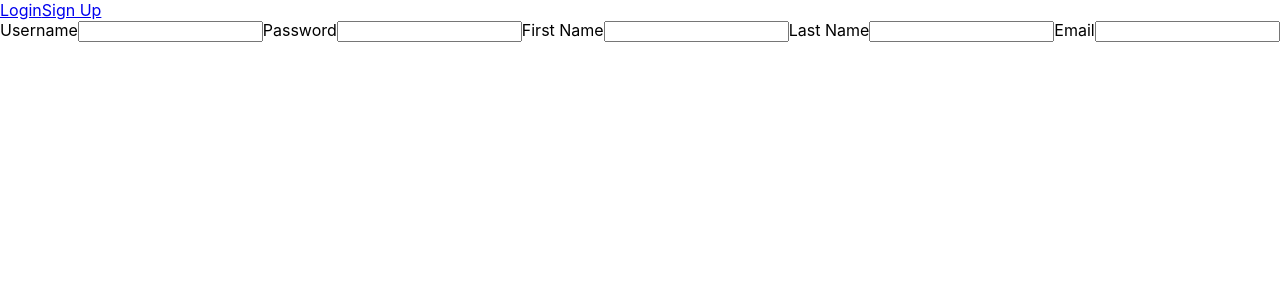
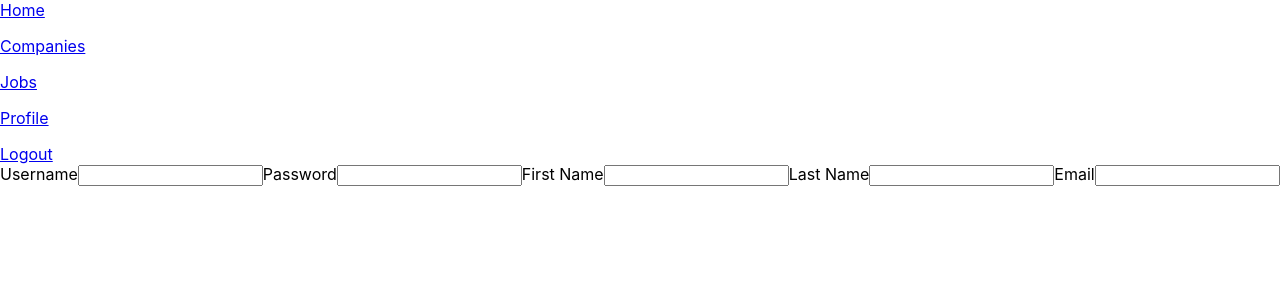
Before and after one commit to Jkaologist/React-Express-Jobly, a React (Create React App) app in the folder react-jobly-frontend/: page /signup in a window 1280 px wide. Shown: the top 300 px of the page. Built offline with nearby package versions, Linux system fonts and the light colour scheme; no server answers.

Commit message:
added routes and logout

```diff
--- a/react-jobly-frontend/src/App.js
+++ b/react-jobly-frontend/src/App.js
@@ -17,11 +17,30 @@ function App() {
     }
   }
 
+  function isLoggedIn() {
+    if (user.loggedIn) return true
+
+    return false
+  }
+
+  function logOut() {
+    setUser(user => ({loggedIn:false}));
+  }
+
+  async function signup(formData) {
+    let res = await JoblyApi.signup(formData);
+    if (!res.error) {
+      setUser(user => ({...user, loggedIn: true, token: res}));
+    } else {
+    console.alert("You failed to login.")
+    }
+  }
+
 
   return (
     <BrowserRouter>
-      <NavBar />
-      <Routes login={login}/>
+      <NavBar logOut={logOut} isLoggedIn={isLoggedIn}/>
+      <Routes login={login} signup={signup} isLoggedIn={isLoggedIn} />
     </BrowserRouter>
   );
 }
--- /dev/null
+++ b/react-jobly-frontend/src/Companies.js
@@ -0,0 +1,17 @@
+import {useHistory} from "react-router-dom";
+
+function Companies({isLoggedIn}) {
+  const History = useHistory();
+
+  if (!isLoggedIn) {
+    History.push("/");
+  }
+
+  return (
+    <div>
+      <h2>Companies</h2>
+    </div>
+  )
+}
+
+export default Companies;
--- a/react-jobly-frontend/src/LogInForm.js
+++ b/react-jobly-frontend/src/LogInForm.js
@@ -1,5 +1,8 @@
 import {useState, useEffect} from "react";
-function LogInForm({login}) {
+import {useHistory} from "react-router-dom";
+function LogInForm({login, isLoggedIn}) {
+
+  const History = useHistory();
   const [formData, setFormData] = useState({
     username: "",
     password: ""
@@ -7,6 +10,10 @@ function LogInForm({login}) {
   function handleSubmit(e) {
     e.preventDefault()
     login(formData)
+    console.log("is logged in?", isLoggedIn());
+    if (isLoggedIn()) {
+      History.push("/companies");
+    }
   }
   function handleChange(e) {
     const {name, value} = e.target;
--- a/react-jobly-frontend/src/NavBar.js
+++ b/react-jobly-frontend/src/NavBar.js
@@ -1,15 +1,39 @@
 import {NavLink} from "react-router-dom";
 
-function NavBar() {
+function NavBar({isLoggedIn, logOut}) {
 
   return (
+    <div>
+      { isLoggedIn ? <div>
+        <NavLink to="/">
+          Home
+        </NavLink>
+        <p></p>
+        <NavLink to="/companies">
+          Companies
+        </NavLink>
+        <p></p>
+        <NavLink to="/jobs">
+          Jobs
+        </NavLink>
+        <p></p>
+        <NavLink to="/profile">
+          Profile
+        </NavLink>
+        <p></p>
+        <NavLink to="/logout">
+          Logout
+        </NavLink>
+      </div> :
       <div>
         <NavLink to="/login">
           Login
         </NavLink>
+        <p></p>
         <NavLink to="/signup">
           Sign Up
         </NavLink>
+      </div> }
     </div>
   )
 }
--- a/react-jobly-frontend/src/Routes.js
+++ b/react-jobly-frontend/src/Routes.js
@@ -1,9 +1,10 @@
 import {Switch, Route} from "react-router-dom";
+import Companies from "./Companies";
 import Homepage from "./Homepage";
 import LogInForm from "./LogInForm";
 import SignupForm from "./SignupForm";
 
-function Routes({login}) {
+function Routes({login, isLoggedIn, signup}) {
 
   return (
     <div>
@@ -12,10 +13,13 @@ function Routes({login}) {
         <Homepage />
         </Route>
         <Route exact path="/login">
-          <LogInForm login={login}/>
+          <LogInForm login={login} isLoggedIn={isLoggedIn}/>
         </Route>
         <Route exact path="/signup">
-          <SignupForm />
+          <SignupForm signup={signup}/>
+        </Route>
+        <Route exact path="/companies">
+          <Companies isLoggedIn={isLoggedIn}/>
         </Route>
       </Switch>
     </div>
--- a/react-jobly-frontend/src/SignupForm.js
+++ b/react-jobly-frontend/src/SignupForm.js
@@ -1,7 +1,24 @@
 import {useState} from "react";
 
-function SignupForm() {
+function SignupForm({signup}) {
 
+
+  const [formData, setFormData] = useState({
+    username: "",
+    password: "",
+    firstName: "",
+    lastName: "",
+    email: ""
+  })
+  function handleSubmit(e) {
+    e.preventDefault()
+    signup(formData)
+  }
+  function handleChange(e) {
+    const {name, value} = e.target;
+    setFormData(formData => ({ ...formData, [name]: value }));
+
+  }
   return (
     <form id="signupForm">
       <label htmlFor="username">Username</label>
--- a/react-jobly-frontend/src/api.js
+++ b/react-jobly-frontend/src/api.js
@@ -50,7 +50,7 @@ class JoblyApi {
   /** Log in a user. */
 
   static async login(formData) {
-    let res = await this.request(`auth/login`, formData, "post");
+    let res = await this.request(`auth/token`, formData, "post");
     return res.token;
   }
 
```
Lines whose indentation alone changed are shown as unchanged.
